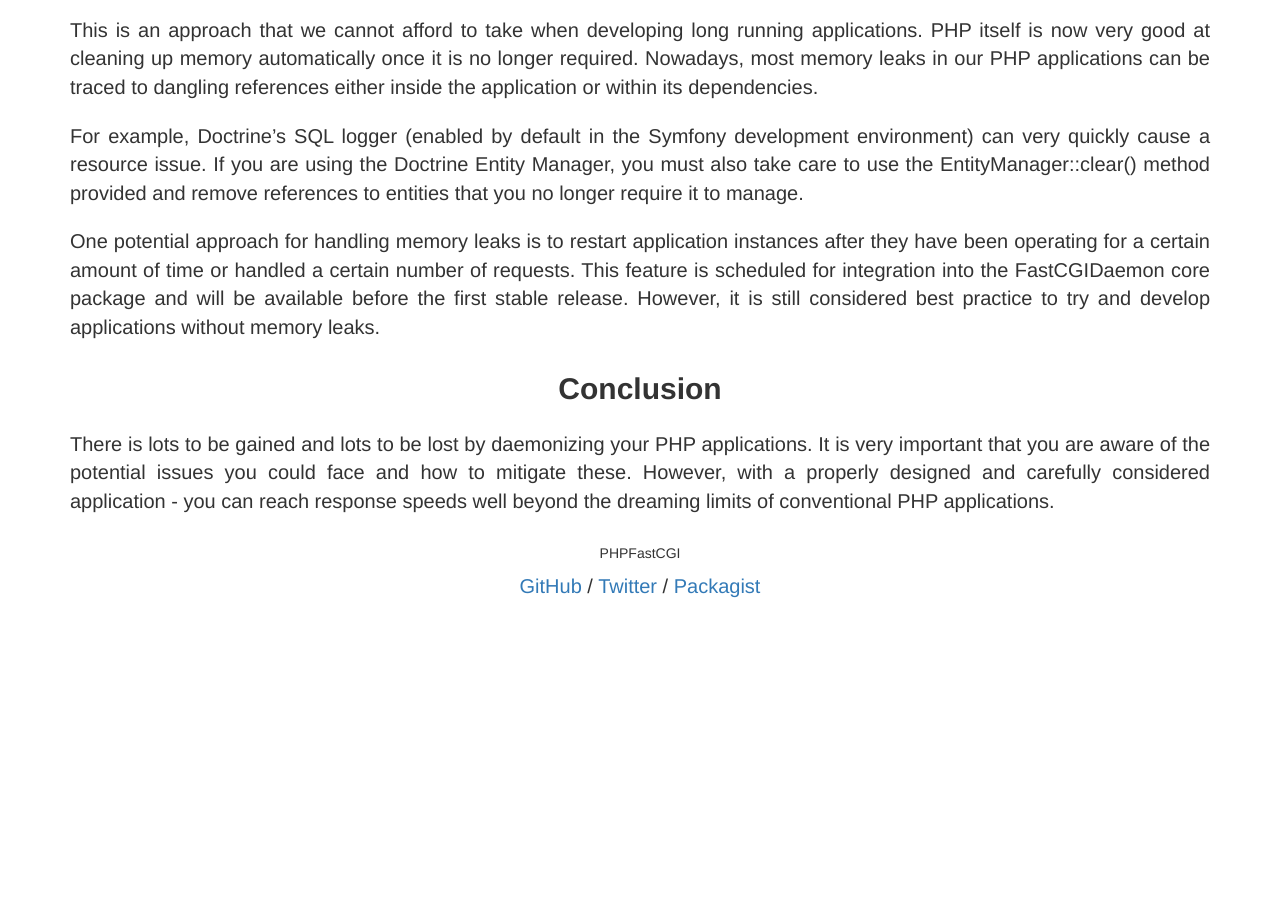
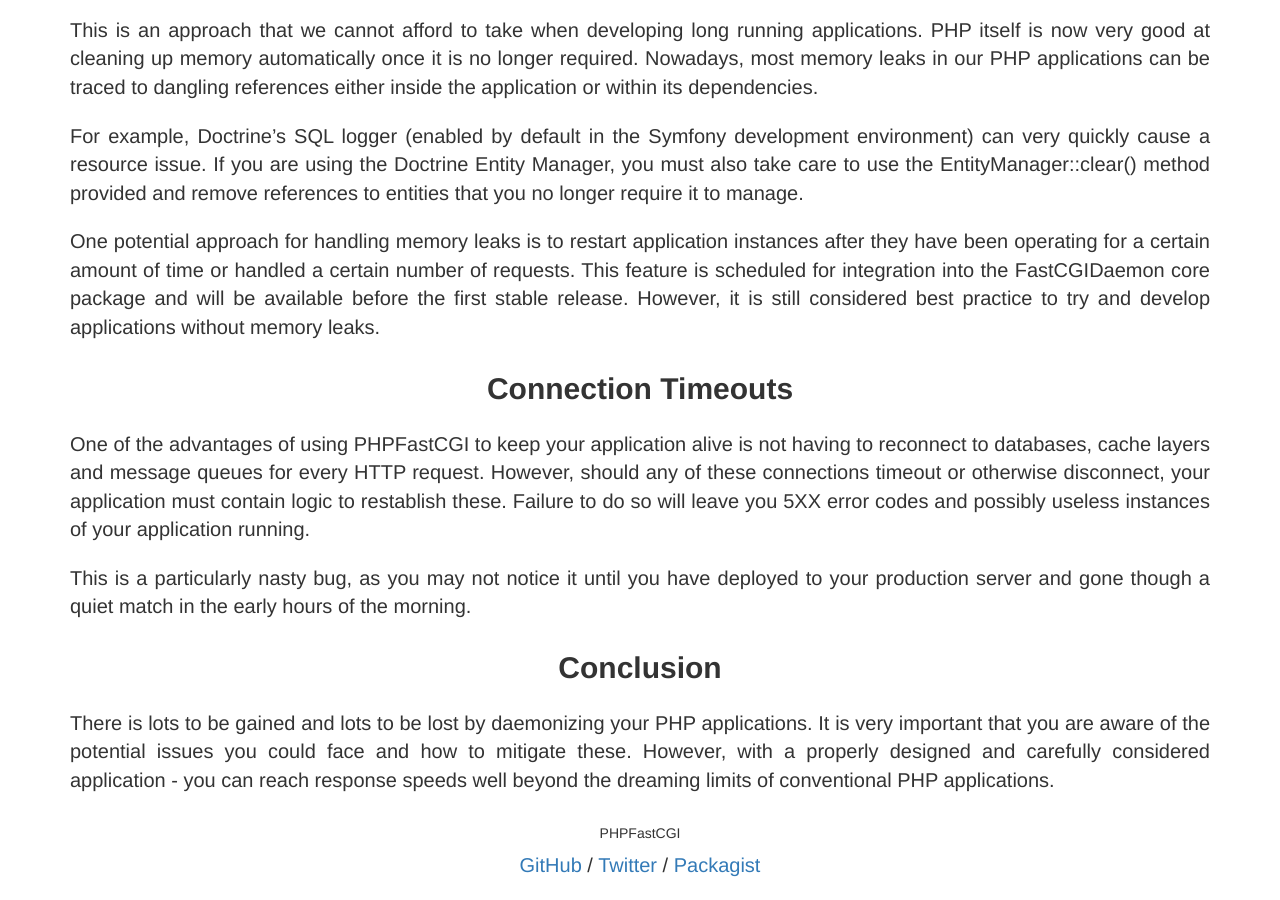
Before and after one commit to PHPFastCGI/phpfastcgi.github.io, a Jekyll site: the page built from _posts/2015-08-21-things-to-consider-using-phpfastcgi.markdown, in a window 1280 px wide and 900 px high, scrolled down 1852 px. Built offline with Jekyll 4.4.1, drawn with Linux system fonts in a browser that asks for light colours; comment, search, counter and statistics services are not loaded; before the commit the page ends 2472 px from its top, so only the background shows below that.

Commit message:
Added section on connection timeouts

```diff
--- a/_posts/2015-08-21-things-to-consider-using-phpfastcgi.markdown
+++ b/_posts/2015-08-21-things-to-consider-using-phpfastcgi.markdown
@@ -51,6 +51,12 @@ For example, Doctrine's SQL logger (enabled by default in the Symfony developmen
 
 One potential approach for handling memory leaks is to restart application instances after they have been operating for a certain amount of time or handled a certain number of requests. This feature is scheduled for integration into the FastCGIDaemon core package and will be available before the first stable release. However, it is still considered best practice to try and develop applications without memory leaks.
 
+## Connection Timeouts
+
+One of the advantages of using PHPFastCGI to keep your application alive is not having to reconnect to databases, cache layers and message queues for every HTTP request. However, should any of these connections timeout or otherwise disconnect, your application must contain logic to restablish these. Failure to do so will leave you 5XX error codes and possibly useless instances of your application running.
+
+This is a particularly nasty bug, as you may not notice it until you have deployed to your production server and gone though a quiet match in the early hours of the morning.
+
 ## Conclusion
 
 There is lots to be gained and lots to be lost by daemonizing your PHP applications. It is very important that you are aware of the potential issues you could face and how to mitigate these. However, with a properly designed and carefully considered application - you can reach response speeds well beyond the dreaming limits of conventional PHP applications.
```
